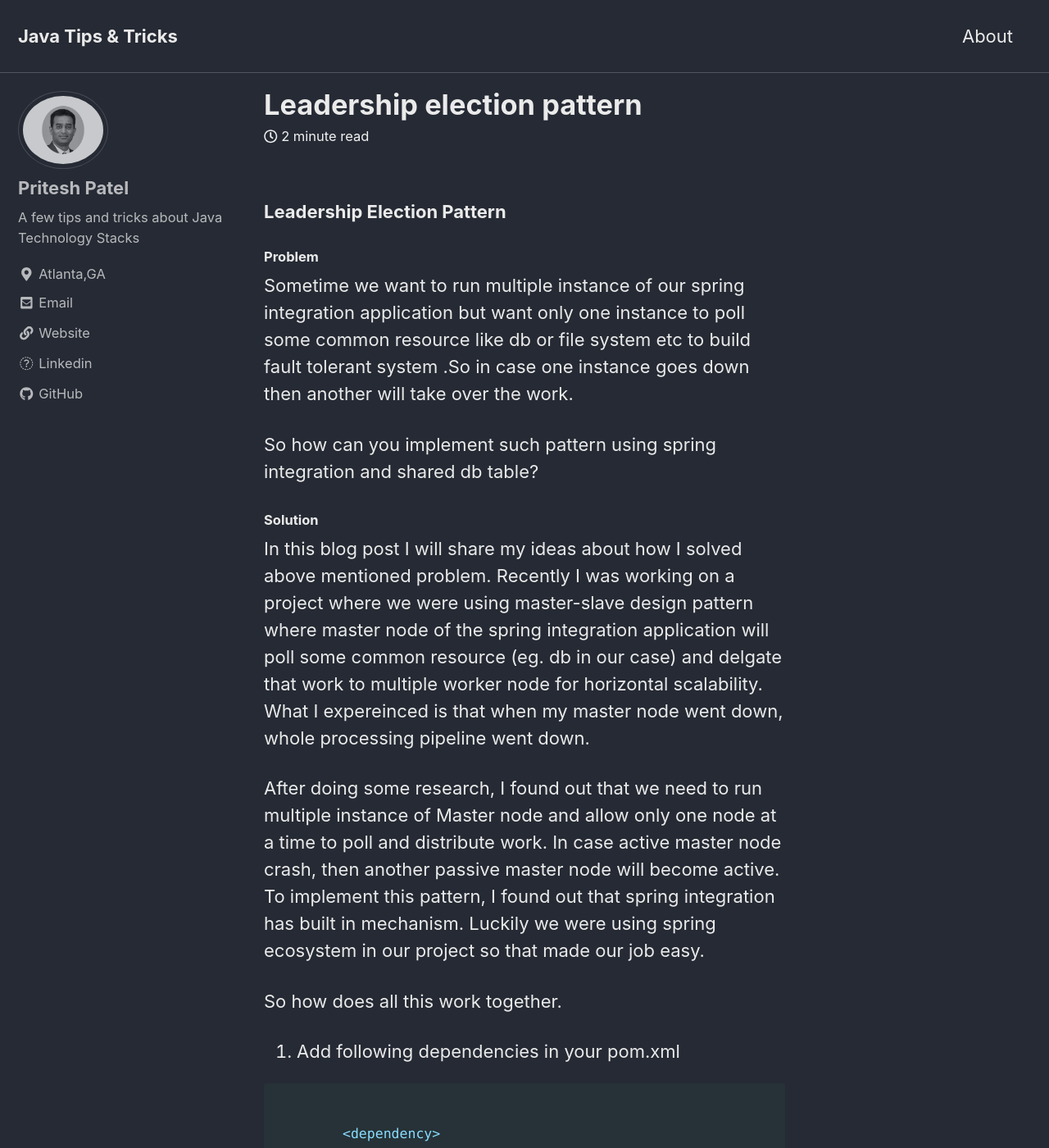
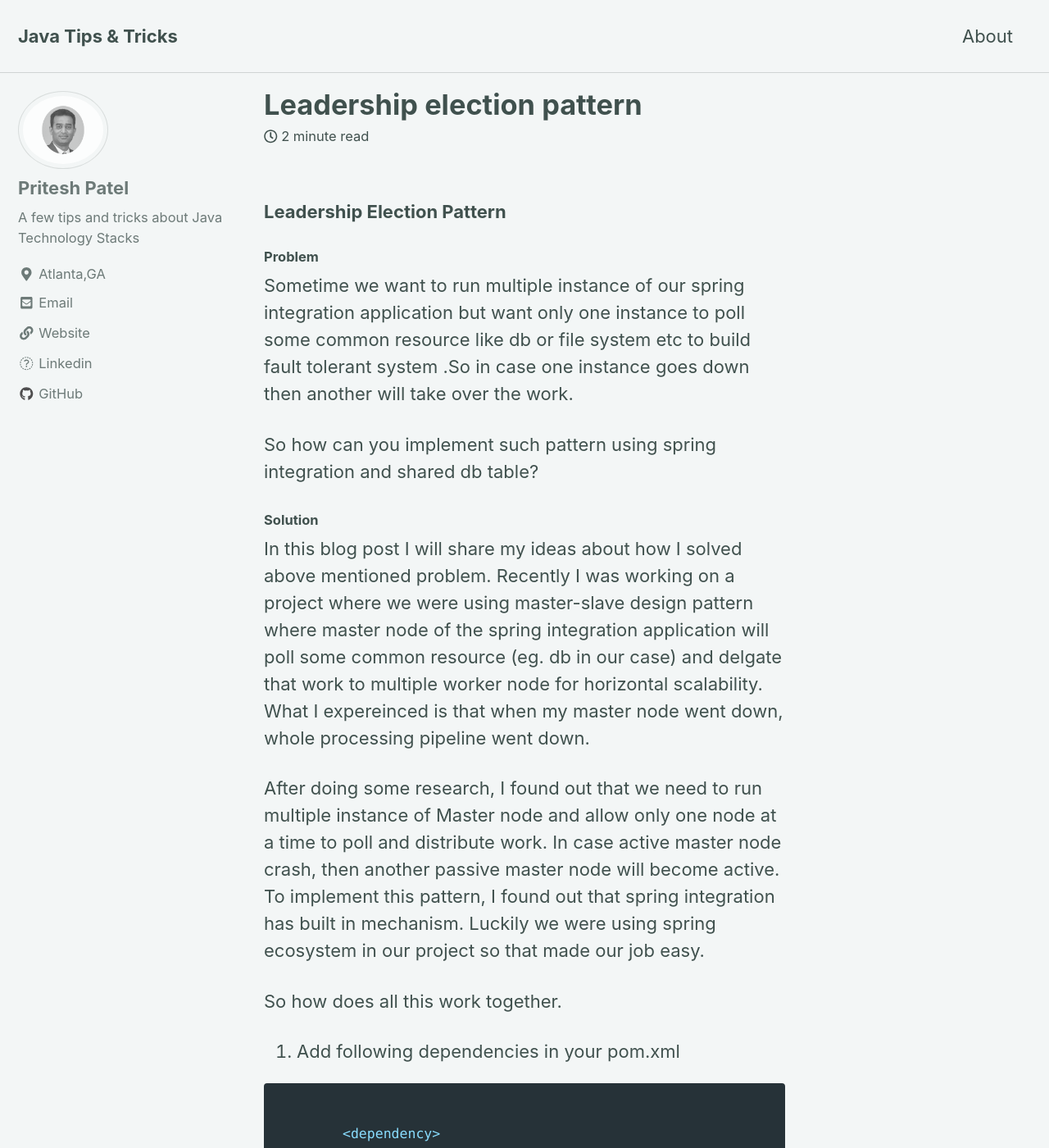
Before and after one commit to pritspatel/blog, a Jekyll site: the page built from _posts/2019-05-19-leadership-pattern.md, in a window 1280 px wide and 1400 px high. Shown: the whole window at 82% size. Built offline with Jekyll 4.4.1, drawn with Linux system fonts in a browser that asks for light colours; cached includes are drawn as plain includes; nearby versions of some CDN libraries.

Commit message:
-- adding first post

```diff
--- a/_config.yml
+++ b/_config.yml
@@ -12,7 +12,7 @@
 
 # theme                  : "minimal-mistakes-jekyll"
 # remote_theme           : "mmistakes/minimal-mistakes"
-minimal_mistakes_skin    : "dark" # "air", "aqua", "contrast", "dark", "dirt", "neon", "mint", "plum", "sunrise"
+minimal_mistakes_skin    : "mint" # "air", "aqua", "contrast", "dark", "dirt", "neon", "mint", "plum", "sunrise"
 
 # Site Settings
 locale                   : "en-US"
```
